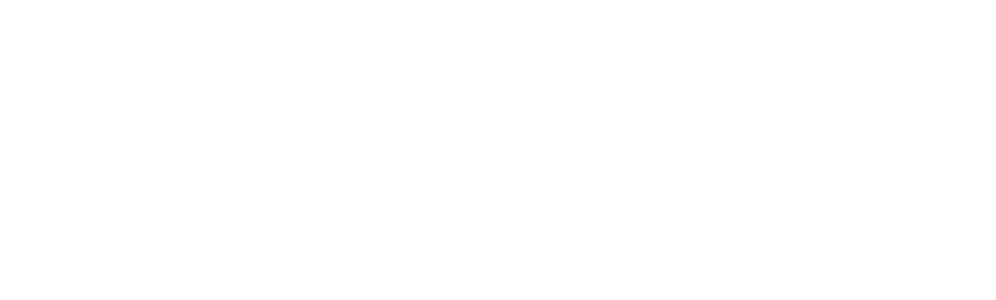
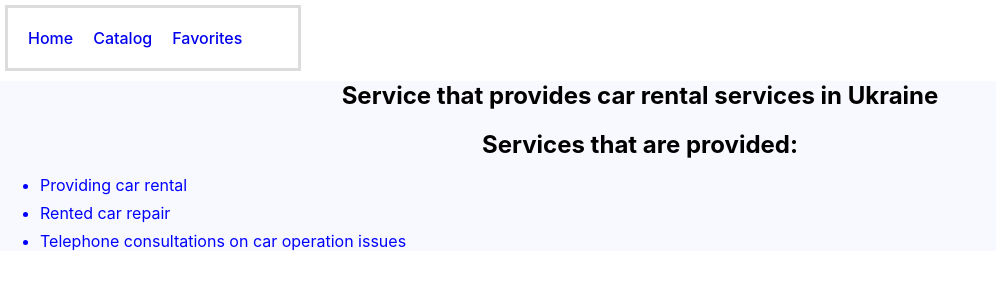
Before and after one commit to SergUserGit/goit-test-finish, a React (Create React App) app in the folder test-finish-project/: page / in a window 1280 px wide. Shown: the top 300 px of the page, without its empty margins (0-996 px from the left). Built offline with nearby package versions, Linux system fonts and the light colour scheme.

Commit message:
add: finish
add: finish

```diff
--- a/test-finish-project/src/App.js
+++ b/test-finish-project/src/App.js
@@ -1,32 +1,35 @@
-//import { Routes, Route, NavLink } from "react-router-dom";
-//import { lazy, Suspense } from "react";
-//import css from "./App.module.css";
+import { Routes, Route, NavLink } from "react-router-dom";
+import { lazy, Suspense } from "react";
+import css from "./App.module.css";
 
-//const Home = lazy(() => import("./components/Home/Home"));
-//const AutoCatalog = lazy(() => import("./components/AutoCatalog/AutoCatalog"));
-//const LikesList = lazy(() => import("./components/LikesList/LikesList"));
+const Home = lazy(() => import("./components/Home/Home"));
+const AutoCatalog = lazy(() => import("./components/AutoCatalog/AutoCatalog"));
+const LikesList = lazy(() => import("./components/LikesList/LikesList"));
 
 function App() {
-  return <div></div>;
+  return (
+    <div>
+      <nav className={css.navLink}>
+        <NavLink className={css.link} id={"linkHome"} to="/" end>
+          Home
+        </NavLink>
+        <NavLink className={css.link} id={"linkAutoCatalog"} to="/catalog">
+          Catalog
+        </NavLink>
+        <NavLink className={css.link} id={"linkLikesList"} to="/favorites">
+          Favorites
+        </NavLink>
+      </nav>
+      <Suspense fallback={<div>Loading...</div>}>
+        <Routes>
+          <Route path="/" element={<Home />}></Route>
+          <Route path="catalog" element={<AutoCatalog />}></Route>
+          <Route path="favorites" element={<LikesList />}></Route>
+          <Route path="*" element={<Home />}></Route>
+        </Routes>
+      </Suspense>
+    </div>
+  );
 }
 
 export default App;
-// <nav className={css.navLink}>
-//     <NavLink className={css.link} id={"linkHome"} to="/" end>
-//       Home
-//     </NavLink>
-//     <NavLink className={css.link} id={"linkAutoCatalog"} to="/catalog">
-//        Catalog
-//      </NavLink>
-//      <NavLink className={css.link} id={"linkLikesList"} to="/favorites">
-//        Favorites
-//       </NavLink>
-//     </nav>
-//     <Suspense fallback={<div>Loading...</div>}>
-//       <Routes>
-//         <Route path="/" element={<Home />}></Route>
-//          <Route path="catalog" element={<AutoCatalog />}></Route>
-//          <Route path="favorites" element={<LikesList />}></Route>
-//          <Route path="*" element={<Home />} />
-//        </Routes>
-//      </Suspense>
--- a/test-finish-project/src/index.js
+++ b/test-finish-project/src/index.js
@@ -10,7 +10,7 @@
 const root = ReactDOM.createRoot(document.getElementById("root"));
 root.render(
   <React.StrictMode>
-    <BrowserRouter basename="/goit-test-finish/">
+    <BrowserRouter>
       <Provider store={store}>
         <App />
       </Provider>
```
